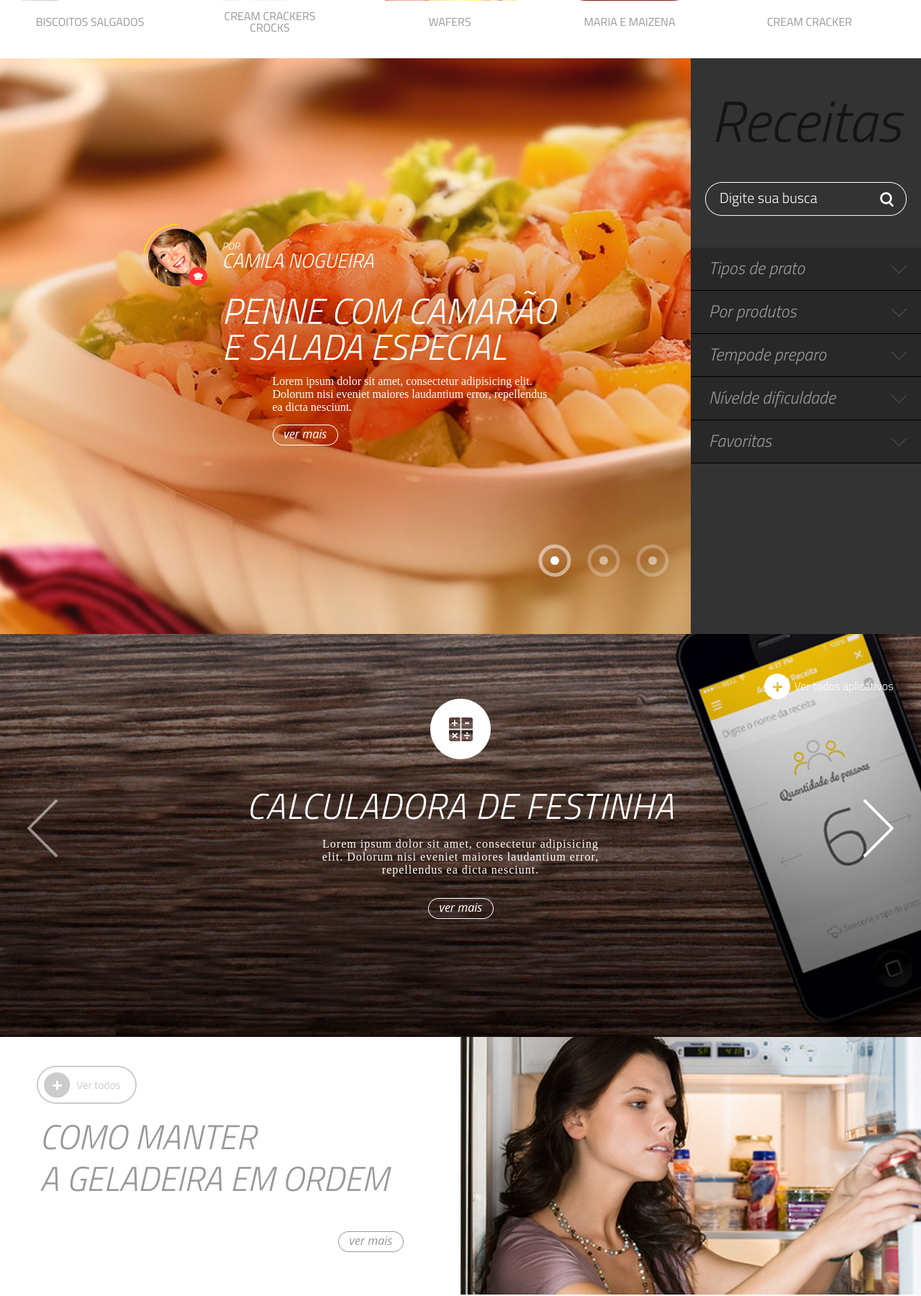
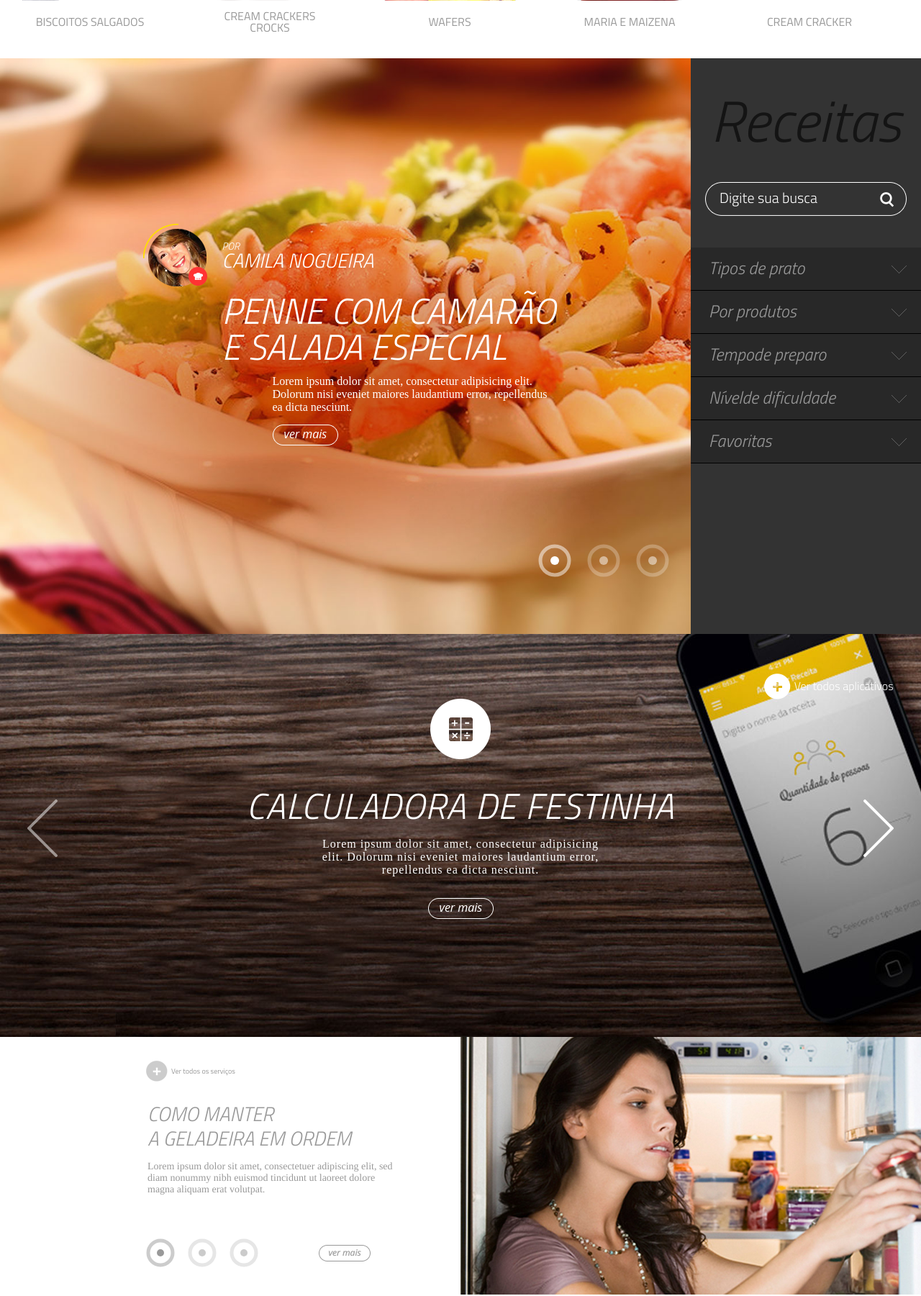
Before and after one commit to amplacomunicacao/test, a PHP site: page / in a window 1280 px wide. Shown: the part 1519-3320 px from the top of the page at 72% size. Run offline with PHP 8.4, Linux system fonts and the light colour scheme; style sheets or scripts are compiled from the project's sources; some libraries are stand-ins or nearby versions.

Commit message:
Menu & Notícias e Serviços

```diff
--- a/css/main.less
+++ b/css/main.less
@@ -78,53 +78,57 @@ body{font:10px 'TitilliumWeb-Regular', Arial, Helvetica, sans-serif; color:#999;
    ========================================================================== */
 .sprite-1 {display:inline-block; overflow:hidden; background-repeat: no-repeat;background-image:url(../img/sprite-1.png);}
 
-.app-calculadora {width:84px; height:84px; background-position: -705px -152px}
-.app-calculadora2 {width:62px; height:62px; background-position: -465px -176px}
-.app-calculadora2-ativo {width:62px; height:62px; background-position: -508px -96px}
-.app-cozinha {width:84px; height:84px; background-position: -529px -160px}
+.app-calculadora {width:84px; height:84px; background-position: -731px -151px}
+.app-calculadora2 {width:62px; height:62px; background-position: -508px -96px}
+.app-calculadora2-ativo {width:62px; height:62px; background-position: -572px -93px}
+.app-cozinha {width:84px; height:84px; background-position: -645px -151px}
 .app-cozinha2 {width:63px; height:63px; background-position: -400px -178px}
 .app-cozinha2-ativo {width:63px; height:63px; background-position: -443px -96px}
-.app-lista2 {width:63px; height:63px; background-position: -132px -179px}
+.app-lista2 {width:63px; height:63px; background-position: -270px -178px}
 .app-lista2-ativo {width:63px; height:63px; background-position: -335px -178px}
-.app-receitas2 {width:63px; height:63px; background-position: -2px -179px}
-.app-receitas2-ativo {width:63px; height:63px; background-position: -67px -179px}
-.banner-left {width:67px; height:66px; background-position: -266px -178px}
-.banner-right {width:67px; height:66px; background-position: -197px -178px}
-.bt-nutricional {width:182px; height:29px; background-position: -846px -178px}
-.busca-1 {width:53px; height:53px; background-position: -791px -178px}
-.busca-receita {width:280px; height:47px; background-position: -785px -2px}
-.facebook {width:88px; height:89px; background-position: -605px -2px}
-.fechar {width:40px; height:40px; background-position: -1025px -106px}
-.filtrar-receita {width:166px; height:53px; background-position: -891px -51px}
-.google {width:88px; height:89px; background-position: -515px -2px}
-.icon-aplicativo {width:30px; height:30px; background-position: -859px -51px}
-.icon-contato {width:18px; height:13px; background-position: -448px -161px}
-.icon-imprensa {width:14px; height:17px; background-position: -1051px -177px}
-.icon-mais {width:37px; height:36px; background-position: -785px -51px}
-.icon-produto {width:20px; height:29px; background-position: -939px -209px}
-.icon-receita {width:32px; height:27px; background-position: -1025px -148px}
-.icon-sobre {width:19px; height:17px; background-position: -1030px -177px}
-.login-1 {width:166px; height:53px; background-position: -716px -92px}
+.app-receitas2 {width:63px; height:63px; background-position: -140px -179px}
+.app-receitas2-ativo {width:63px; height:63px; background-position: -205px -178px}
+.banner-left {width:67px; height:66px; background-position: -71px -179px}
+.banner-right {width:67px; height:66px; background-position: -2px -179px}
+.bt-nutricional {width:182px; height:29px; background-position: -766px -51px}
+.busca-1 {width:53px; height:53px; background-position: -958px -193px}
+.busca-receita {width:280px; height:47px; background-position: -780px -2px}
+.facebook {width:88px; height:89px; background-position: -515px -2px}
+.fechar {width:40px; height:40px; background-position: -734px -2px}
+.filtrar-receita {width:166px; height:53px; background-position: -817px -138px}
+.google {width:88px; height:89px; background-position: -555px -160px}
+.icon-aplicativo {width:30px; height:30px; background-position: -734px -51px}
+.icon-contato {width:18px; height:13px; background-position: -695px -36px}
+.icon-imprensa {width:14px; height:17px; background-position: -1043px -51px}
+.icon-mais {width:37px; height:36px; background-position: -695px -51px}
+.icon-produto {width:20px; height:29px; background-position: -1019px -142px}
+.icon-receita {width:32px; height:27px; background-position: -1022px -113px}
+.icon-sobre {width:19px; height:17px; background-position: -1041px -82px}
+.icon-tempo {width:7px; height:9px; background-position: -448px -161px}
+.login-1 {width:166px; height:53px; background-position: -780px -82px}
+.mais {width:30px; height:29px; background-position: -985px -162px}
+.menu-mobile {width:32px; height:22px; background-position: -985px -138px}
 .next-2 {width:166px; height:92px; background-position: -347px -2px}
 .play {width:175px; height:175px; background-position: -2px -2px}
 .ponto {width:3px; height:15px; background-position: -443px -161px}
 .prev-2 {width:166px; height:92px; background-position: -179px -2px}
-.seta-baixo {width:21px; height:11px; background-position: -491px -161px}
-.seta-baixo-ativo {width:21px; height:11px; background-position: -791px -233px}
-.seta-cima {width:21px; height:11px; background-position: -468px -161px}
+.seta-baixo {width:21px; height:11px; background-position: -668px -237px}
+.seta-baixo-ativo {width:21px; height:11px; background-position: -691px -237px}
+.seta-cima {width:21px; height:11px; background-position: -645px -237px}
 .seta-dir {width:42px; height:80px; background-position: -311px -96px}
 .seta-dir-2 {width:42px; height:80px; background-position: -399px -96px}
 .seta-dir-ativo {width:42px; height:80px; background-position: -355px -96px}
 .seta-esq {width:42px; height:80px; background-position: -179px -96px}
 .seta-esq-2 {width:42px; height:80px; background-position: -267px -96px}
 .seta-esq-ativo {width:42px; height:80px; background-position: -223px -96px}
-.seta-l {width:33px; height:32px; background-position: -824px -51px}
-.twitter {width:88px; height:88px; background-position: -615px -152px}
-.ver-mais {width:91px; height:29px; background-position: -791px -147px}
-.ver-mais-2 {width:91px; height:29px; background-position: -846px -209px}
-.ver-mais-3 {width:142px; height:57px; background-position: -572px -93px}
-.ver-todos-2 {width:139px; height:53px; background-position: -884px -106px}
-.youtube {width:88px; height:88px; background-position: -695px -2px}
+.seta-l {width:33px; height:32px; background-position: -695px -2px}
+.twitter {width:88px; height:88px; background-position: -605px -2px}
+.ver-mais {width:91px; height:29px; background-position: -950px -51px}
+.ver-mais-2 {width:91px; height:29px; background-position: -948px -82px}
+.ver-mais-3 {width:142px; height:57px; background-position: -636px -92px}
+.ver-mais-4 {width:72px; height:23px; background-position: -948px -113px}
+.ver-todos-2 {width:139px; height:53px; background-position: -817px -193px}
+.youtube {width:88px; height:88px; background-position: -465px -161px}
 
 .app-calculadora2.ativo{ .app-calculadora2-ativo }
 .app-cozinha2.ativo{ .app-cozinha2-ativo }
@@ -988,34 +1004,37 @@ header{
 			}
 
 			.c-txt{
-				width: 500px;
+				width: 350px;
 				position: absolute;
-				top: 110px;
+				top: 90px;
 				right: 85px;
 
 				h3{
 					.font3;
-					font-size: 4.8em;
+					font-size: 2.8em;
 					line-height: 1.2em;
 					text-transform: uppercase;
-					margin-bottom: 30px;
+					margin-bottom: 15px;
 				}
-				p{ font: 1.6em Justus, Times; }
+				p{ font: 1.4em Justus, Times; }
 			}
 
 			.ver-todos-2{
 				position: absolute;
-				right: 450px;
+				right: 298px;
 				top: 40px;
+				color: #999;
+
+				span{ float: left; margin: -7px 5px 0 0;}
 			}
 
 			.c-link{
 				position: absolute;
-				bottom: 40px;
-				right: 55px;
+				top: 280px;
+				right: 265px;
 				z-index: 2;
 
-				li{ display: inline-block; margin-right: 20px; width: auto;}
+				li{ display: inline-block; margin-right: 10px; width: auto;}
 			}
 
 			.c-link-circulo svg circle.border-opacity,
@@ -1024,8 +1043,10 @@ header{
 		.box.right{ float: right; }
 	}
 
-	.ver-mais-2{
-		margin-left: 83%;
+	.ver-mais-4{
+		position: absolute;
+		top: 199px;
+		right: 40px;
 		text-indent: -9999px;
 	}
 }
--- a/inc/init.php
+++ b/inc/init.php
@@ -8,7 +8,7 @@ setlocale(LC_ALL, 'pt_BR', 'ptb', 'PT_BR.UTF8');
 date_default_timezone_set('America/Recife');
 
 /* define url root */
-define('__URL', 'http://localhost/vitarella_site_novo/');
+define('__URL', 'http://192.168.201.13/vitarella_site_novo/');
 
 /* define site path */
 // $site_path = realpath(dirname(__FILE__));
--- a/index.php
+++ b/index.php
@@ -30,7 +30,7 @@
 			<div class="menu">
 				<div class="row1">
 					<div class="content">
-						<img src="img/marca-1.png" height="72" width="126" alt="marca">
+						<img src="img/marca-1.png" height="72" width="126" alt="logomarca">
 						<nav>
 							<ul>
 								<li><a href="#"><span class="sprite-1 icon-sobre"></span>&nbsp;&nbsp; Sobre a vitarella</a></li>
@@ -64,6 +64,14 @@
 						</nav>
 					</div>
 				</div>
+			</div>
+
+			<div class="menu-2">
+				<div class="content">
+					<img src="img/marca-1.png" height="48" width="85" alt="logomarca">
+					<a href="#" class="sprite-1 menu-mobile">menu</a>
+				</div>
+				<div class="clear"></div>
 			</div>
 
 			<div class="banner" id="banner">
@@ -285,6 +293,7 @@
         	<h2 class="hidden">receitas</h2>
         	<a name="receitas" class="ancora"></a>
         	<div id="cena-receita" class="cena-receita">
+				<div class="load"><img src="<?= __URL ?>img/loader.gif" height="16" width="16" alt="carregando..."></div>
 
 				<div class="banner" id="banner-receita">
 					<div class="c-img">
@@ -356,107 +365,9 @@
 					</div>
 				</div>
 
-				<!-- <div class="resultado">
-					<div class="box">
-						<img src="externos/receita-1-thumbnail.jpg" alt="foto da receita">
-						<div class="mask">
-							<div class="desc">
-							<h4>Lasanha especial Vitarella</h4>
-							<p>De 30 minutos a 1 hora - <span class="amarelo">Nível Difícil</span></p>
-							<br>
-							<a href="#" class="sprite-1 ver-mais"></a>
-							</div>
-						</div>
-					</div>
-					<div class="box">
-						<img src="externos/receita-1-thumbnail.jpg" alt="foto da receita">
-						<div class="mask">
-							<div class="desc">
-							<h4>Lasanha especial Vitarella</h4>
-							<p>De 30 minutos a 1 hora - <span class="amarelo">Nível Difícil</span></p>
-							<br>
-							<a href="#" class="sprite-1 ver-mais"></a>
-							</div>
-						</div>
-					</div>
-					<div class="box">
-						<img src="externos/receita-1-thumbnail.jpg" alt="foto da receita">
-						<div class="mask">
-							<div class="desc">
-							<h4>Lasanha especial Vitarella</h4>
-							<p>De 30 minutos a 1 hora - <span class="amarelo">Nível Difícil</span></p>
-							<br>
-							<a href="#" class="sprite-1 ver-mais"></a>
-							</div>
-						</div>
-					</div>
-					<div class="box">
-						<img src="externos/receita-1-thumbnail.jpg" alt="foto da receita">
-						<div class="mask">
-							<div class="desc">
-							<h4>Lasanha especial Vitarella</h4>
-							<p>De 30 minutos a 1 hora - <span class="amarelo">Nível Difícil</span></p>
-							<br>
-							<a href="#" class="sprite-1 ver-mais"></a>
-							</div>
-						</div>
-					</div>
-					<div class="box">
-						<img src="externos/receita-1-thumbnail.jpg" alt="foto da receita">
-						<div class="mask">
-							<div class="desc">
-							<h4>Lasanha especial Vitarella</h4>
-							<p>De 30 minutos a 1 hora - <span class="amarelo">Nível Difícil</span></p>
-							<br>
-							<a href="#" class="sprite-1 ver-mais"></a>
-							</div>
-						</div>
-					</div>
-					<div class="box">
-						<img src="externos/receita-1-thumbnail.jpg" alt="foto da receita">
-						<div class="mask">
-							<div class="desc">
-							<h4>Lasanha especial Vitarella</h4>
-							<p>De 30 minutos a 1 hora - <span class="amarelo">Nível Difícil</span></p>
-							<br>
-							<a href="#" class="sprite-1 ver-mais"></a>
-							</div>
-						</div>
-					</div>
-					<div class="box">
-						<img src="externos/receita-1-thumbnail.jpg" alt="foto da receita">
-						<div class="mask">
-							<div class="desc">
-							<h4>Lasanha especial Vitarella</h4>
-							<p>De 30 minutos a 1 hora - <span class="amarelo">Nível Difícil</span></p>
-							<br>
-							<a href="#" class="sprite-1 ver-mais"></a>
-							</div>
-						</div>
-					</div>
-					<div class="box">
-						<img src="externos/receita-1-thumbnail.jpg" alt="foto da receita">
-						<div class="mask">
-							<div class="desc">
-							<h4>Lasanha especial Vitarella</h4>
-							<p>De 30 minutos a 1 hora - <span class="amarelo">Nível Difícil</span></p>
-							<br>
-							<a href="#" class="sprite-1 ver-mais"></a>
-							</div>
-						</div>
-					</div>
-					<div class="box">
-						<img src="externos/receita-1-thumbnail.jpg" alt="foto da receita">
-						<div class="mask">
-							<div class="desc">
-							<h4>Lasanha especial Vitarella</h4>
-							<p>De 30 minutos a 1 hora - <span class="amarelo">Nível Difícil</span></p>
-							<br>
-							<a href="#" class="sprite-1 ver-mais"></a>
-							</div>
-						</div>
-					</div>
-				</div> -->
+				<div class="resultado">
+
+				</div>
 
         	</div>
 
@@ -567,26 +478,16 @@
         	<h2 class="hidden">sevicos</h2>
 			<div class="banner" id="banner-servico">
 				<div class="box">
-					<a href="#" class="sprite-1 ver-todos-2 indent">ver todos</a>
+					<a href="#" class="ver-todos-2"><span class="sprite-1 mais"></span> Ver todos os serviços</a>
 
 					<div class="c-txt">
 						<ul>
 							<li>
 							<h3>Como manter <br>a geladeira em ordem</h3>
-							<!-- <p>Lorem ipsum dolor sit amet, consectetur adipisicing elit. Necessitatibus impedit corporis dolor expedita vel labore similique ipsam nostrum minima nulla. Harum obcaecati nisi amet possimus non neque enim assumenda, ut.</p> -->
+							<p>Lorem ipsum dolor sit amet, consectetuer adipiscing elit, sed diam nonummy nibh euismod tincidunt ut laoreet dolore magna aliquam erat volutpat. </p>
 							<br>
-							<a href="#" class="sprite-1 ver-mais-2">ver mais</a>
+							<a href="#" class="sprite-1 ver-mais-4">ver mais</a>
 							</li>
-						</ul>
-					</div>
-				</div>
-
-				<div class="box right">
-
-					<img src="img/sevicos-2.jpg" alt="imagem">
-					<!-- <div class="c-img">
-						<ul>
-							<li><img src="img/sevicos-2.jpg" alt="imagem"></li>
 						</ul>
 					</div>
 
@@ -595,32 +496,42 @@
 						<li>
 							<a href="#" class="anima">
 								<svg height="46" width="46">
-									<circle cx="23" cy="23" r="20" class="border-opacity" />
-									<circle cx="23" cy="23" r="20" class="border" />
-									<circle cx="23" cy="23" r="6" fill="#999999" />
+									<circle cx="20" cy="20" r="17" class="border-opacity" />
+									<circle cx="20" cy="20" r="17" class="border" />
+									<circle cx="20" cy="20" r="5" fill="#999999" />
 								</svg>
 							</a>
 						</li>
 						<li>
 							<a href="#">
 								<svg height="46" width="46">
-									<circle cx="23" cy="23" r="20" class="border-opacity" />
-									<circle cx="23" cy="23" r="20" class="border" />
-									<circle cx="23" cy="23" r="6" fill="#999999" />
+									<circle cx="20" cy="20" r="17" class="border-opacity" />
+									<circle cx="20" cy="20" r="17" class="border" />
+									<circle cx="20" cy="20" r="5" fill="#999999" />
 								</svg>
 							</a>
 						</li>
 						<li>
 							<a href="#">
 								<svg height="46" width="46">
-									<circle cx="23" cy="23" r="20" class="border-opacity" />
-									<circle cx="23" cy="23" r="20" class="border" />
-									<circle cx="23" cy="23" r="6" fill="#999999" />
+									<circle cx="20" cy="20" r="17" class="border-opacity" />
+									<circle cx="20" cy="20" r="17" class="border" />
+									<circle cx="20" cy="20" r="5" fill="#999999" />
 								</svg>
 							</a>
 						</li>
 						</ul>
-					</div> -->
+					</div>
+				</div>
+
+				<div class="box right">
+
+					<!-- <img src="img/sevicos-2.jpg" alt="imagem"> -->
+					<div class="c-img">
+						<ul>
+							<li><img src="img/sevicos-2.jpg" alt="imagem"></li>
+						</ul>
+					</div>
 				</div>
 				<div class="clear"></div>
 			</div>
@@ -636,11 +547,49 @@
 							<a href="#" class="sprite-1 play indent">vídeo</a>
 						</div>
 						<div class="box right">
+							<a href="#" class="ver-todos-2"><span class="sprite-1 mais"></span> Ver todos as notícias</a>
+
 							<div class="c-txt">
-								<h3>Dia das mães <br>especial Vitarella</h3>
-								<p>Lorem ipsum dolor sit amet, consectetur adipisicing elit. Necessitatibus impedit corporis dolor expedita vel labore similique ipsam nostrum minima nulla. Harum obcaecati nisi amet possimus non neque enim assumenda, ut.</p>
-								<br>
-								<a href="#" class="sprite-1 ver-mais-2">ver mais</a>
+								<ul>
+									<li>
+									<h3>Campanha 20 anos <br>da Vitarella</h3>
+									<p>Lorem ipsum dolor sit amet, consectetuer adipiscing elit, sed diam nonummy nibh euismod tincidunt ut laoreet dolore magna aliquam erat volutpat. </p>
+									<br>
+									<a href="#" class="sprite-1 ver-mais-4">ver mais</a>
+									</li>
+								</ul>
+							</div>
+
+							<div class="c-link c-link-circulo">
+								<ul>
+								<li>
+									<a href="#" class="anima">
+										<svg height="46" width="46">
+											<circle cx="20" cy="20" r="17" class="border-opacity" />
+											<circle cx="20" cy="20" r="17" class="border" />
+											<circle cx="20" cy="20" r="5" fill="#999999" />
+										</svg>
+									</a>
+								</li>
+								<li>
+									<a href="#">
+										<svg height="46" width="46">
+											<circle cx="20" cy="20" r="17" class="border-opacity" />
+											<circle cx="20" cy="20" r="17" class="border" />
+											<circle cx="20" cy="20" r="5" fill="#999999" />
+										</svg>
+									</a>
+								</li>
+								<li>
+									<a href="#">
+										<svg height="46" width="46">
+											<circle cx="20" cy="20" r="17" class="border-opacity" />
+											<circle cx="20" cy="20" r="17" class="border" />
+											<circle cx="20" cy="20" r="5" fill="#999999" />
+										</svg>
+									</a>
+								</li>
+								</ul>
 							</div>
 						</div>
 						<div class="clear"></div>
@@ -686,7 +635,7 @@
         <script src="js/vendor/jquery.touchSwipe.min.js"></script>
         <script src="js/vendor/jquery.nicescroll.min.js"></script>
         <script src="js/vendor/jquery-ui.min.js"></script>
-        <script src="js/main.js"></script>
+        <script src="js/main.js?v=2"></script>
 
         <!-- Google Analytics: change UA-XXXXX-X to be your site's ID.
         <script>
--- a/info.txt
+++ b/info.txt
@@ -1,11 +1,9 @@
 
 
-- produtos
-	DÚVIDAS
-	- na interna, passar para o próximo produto: no ipad não tem hover, como saber 		qual sabor é o próximo?
 - menu
 - carrossel serviços
 - carrossel notícias
+- produtos: passar para o próximo produto, no ipad não tem hover, como saber qual sabor é o próximo?
 - receitas
 - tablet
 
--- a/js/main.js
+++ b/js/main.js
@@ -246,6 +246,16 @@ function eventosScroll(){
     // muda url
     // clearTimeout(mudaUrlScrollInterval);
     // mudaUrlScrollInterval = setTimeout( function(){ mudaUrlScroll(); }, 500);
+
+    // menu
+    /*if ( scrollTop > 165 ){
+        $('header .menu').css({ position: 'fixed', top: '-165px'});
+        $('header .menu-2').animate({top: 0}, 800, "easeInOutQuart");
+
+    }else if(scrollTop == 0){
+        $('header .menu').css({ position: 'absolute'}).delay(800).animate({top: 0}, 800, "easeInOutQuart");;
+        $('header .menu-2').animate({top: '-65px'}, 800, "easeInOutQuart");
+    }*/
 }
 
 // eventos no load
@@ -253,12 +263,20 @@ function eventosLoad(){
 
     // ativo carrossel receita
     receitaCarrosselInit();
+
+    if ( parseInt($('#cena-produto').css('height')) >= window.innerHeight)
+        $('#cena-produto').css('height', (window.innerHeight - 250) + 'px');
+
 }
 
 // eventos no resize
 function eventosResize(){
     _telaReceita.update();
+
+    if ( parseInt($('#cena-produto').css('height')) >= window.innerHeight)
+        $('#cena-produto').css('height', (window.innerHeight - 250) + 'px');
 }
+
 
 var scrollTop = window.scrollY;
 $(window).bind('scroll', eventosScroll);
@@ -809,18 +827,48 @@ var TelaReceita = (function(){
     TelaReceita.prototype.init = function(){
         var self = this;
 
-        // ajusta tamanho
-        // tela.css('width', window.innerWidth - 320);
-        // tela.find('ul li').css('width', window.innerWidth - 320);
-
-        // carrossel receitas
-        // $("#cena-receita .resultado").niceScroll({cursorcolor:"#ffcc00",cursoropacitymax:0.7,touchbehavior:true, autohidemode: false});
-
         // add evento
         $('#sidebar-receita a.filtro').click(function(event) {
             event.preventDefault();
 
-            //
+            var filtro = $(this).data('filtro');
+
+            $.ajax({
+                url: __URL+'ajax/receita-busca.php',
+                type: 'POST',
+                dataType: 'html',
+                cache: true,
+                data: {busca: filtro },
+                beforeSend: function(){
+                    tela.find('.load').fadeIn();
+                    tela.find('.banner').hide(0);
+                },
+                success: function(data){
+
+                    setTimeout( function(){
+                        tela.find('.resultado').html(data).show(0);
+                        tela.find('.load').fadeOut();
+
+                        // ajusta tamanho
+                        tela.css('width', window.innerWidth - 320);
+                        tela.find('.resultado ul li').css({'width': window.innerWidth - 320, 'height': window.innerHeight});
+
+                        // carrossel receitas
+                        tela.find(".resultado").niceScroll({cursorcolor:"#ffcc00",cursoropacitymax:0.7,touchbehavior:true, autohidemode: false});
+
+                        /*
+                        ------------------------------------------------------------------------------------------------------------
+                        tela.css('width', window.innerWidth - 320);
+
+                        var tamanho = parseInt( (window.innerWidth - 320) * 33)/100;
+                        $('#cena-receita .resultado .box').css('width', tamanho);
+
+                        $("#cena-receita").niceScroll({cursorcolor:"#ffcc00",cursoropacitymax:0.7,touchbehavior:true, autohidemode: false});
+                        ------------------------------------------------------------------------------------------------------------
+                         */
+                    }, 400);
+                }
+            });
         });
     };
 
```
Also changed, not shown: other parts of css/main.less (+41 -23 lines), ajax/receita-busca.php (added, +74 -0 lines), img/temp/sprite-1.css (+39 -35 lines), img/sprite-1.png, 5 other files.
